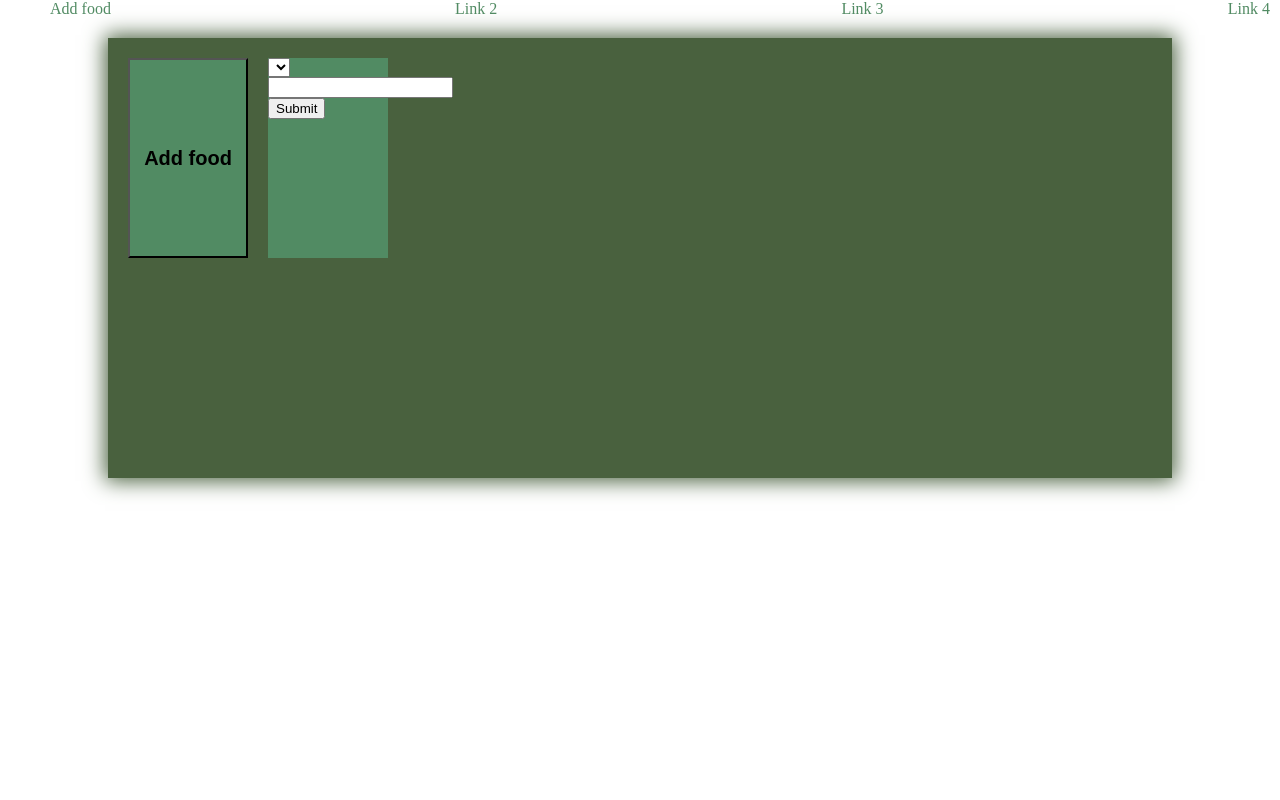
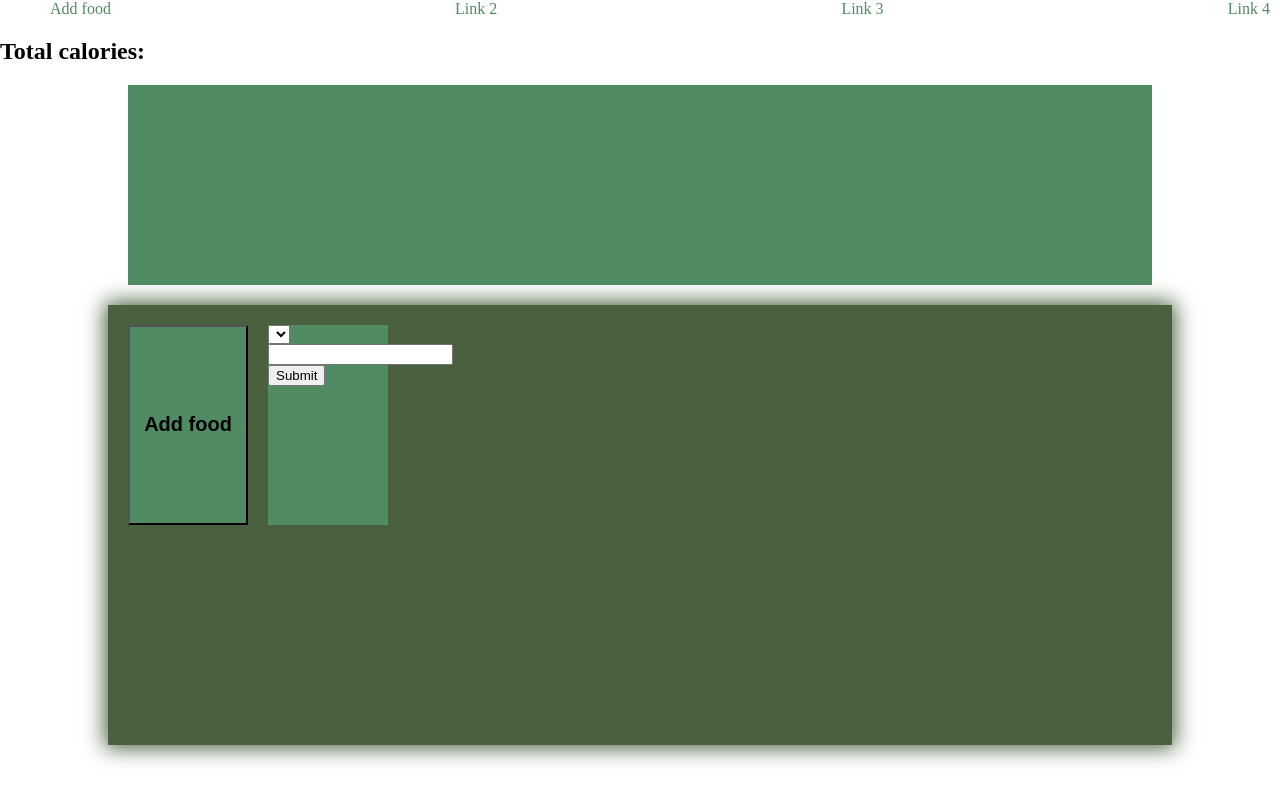
Before and after one commit to joax49/Nutrient-Balancer, a plain HTML site: page index.html in a window 1280 px wide. Both pictures are taken after a click on the button "Add food". Drawn offline with Linux system fonts and the light colour scheme.

Commit message:
Added a display of all the combined nutrients that the user has inputed so far

```diff
--- a/index.html
+++ b/index.html
@@ -15,7 +15,15 @@
                 <li class="nav__item"><a href="" class="nav__link">Link 4</a></li>
             </ul>
         </div>
-        <div id="container">
+        <div id="display-container">
+            <h2 id="full-caloric-display">Total calories: </h2>
+            <div id="full-nutrient-display">
+                <div id="full-carb-display"></div>
+                <div id="full-protein-display"></div>
+                <div id="full-fat-display"></div>
+            </div>
+        </div>
+        <div id="food-managing">
             <div id="adder-btn-box">
                 <button id="food-adder-btn">Add food</button>
             </div>
@@ -23,5 +31,4 @@
     </body>
 
     <script type="module" src="main.js"></script>
-    <script type="module" src="dbManager.js"></script>
 </html>
--- a/scripts/addBox.js
+++ b/scripts/addBox.js
@@ -1,7 +1,19 @@
 import {allFoods} from "../main.js";
 
 //Selecting the HTML elements that the script will use
-const container = document.getElementById("container");
+const container = document.getElementById("food-managing");
+const fullCalorieDisplay = document.getElementById("full-caloric-display");
+const fullCarbDisplay = document.getElementById("full-carb-display");
+const fullProteinDisplay = document.getElementById("full-protein-display");
+const fullFatDisplay = document.getElementById("full-fat-display");
+
+//An object that will contain the total calories, carbs, proteins and fat of the food
+let meal = {
+    calories : 0,
+    carbs : 0,
+    protein : 0,
+    fat : 0
+}
 
 //A function that will add a div that will contain the information of a selected food
 export function addBox() {
@@ -20,6 +32,7 @@ export function addBox() {
 
     let foodQuantiyInput = document.createElement('input');
     foodQuantiyInput.type = 'number';
+    foodQuantiyInput.classList.add('food-quantity-input');
     foodQuantiyInput.required = true;
 
     let submit = document.createElement('input');
@@ -48,6 +61,16 @@ export function addBox() {
         carbContentDisplay.innerHTML = (allFoods[selectedFood].carbohidrates * foodQuantity) / 100;
         proteinContentDisplay.innerHTML = (allFoods[selectedFood].protein * foodQuantity) / 100;
         fatContentDisplay.innerHTML = (allFoods[selectedFood].fat * foodQuantity) / 100;
+
+        meal.calories += Math.round((allFoods[selectedFood].calories * foodQuantity) / 100);
+        meal.carbs += Math.round(allFoods[selectedFood].carbohidrates * foodQuantity) / 100;
+        meal.protein += Math.round((allFoods[selectedFood].protein * foodQuantity) / 100);
+        meal.fat += Math.round((allFoods[selectedFood].fat * foodQuantity) / 100);
+
+        fullCalorieDisplay.innerHTML = "Total calories: "+meal.calories;
+        fullCarbDisplay.innerHTML = meal.carbs;
+        fullProteinDisplay.innerHTML= meal.protein;
+        fullFatDisplay.innerHTML = meal.fat;
     });
 
     //Creating the div that will store the elements
--- a/styles.css
+++ b/styles.css
@@ -1,6 +1,8 @@
 body {
     margin: 0;
 }
+
+/*NAVIGATION BAR*/
 
 #nav {
     margin-bottom: 20px;
@@ -23,7 +25,24 @@ body {
     padding: 10px;
 }
 
-#container {
+/*NUTRITIONAL DISPLAY*/
+
+#full-nutrient-display {
+    width: 80%;
+    height: 200px;
+    display: flex;
+    margin: auto;
+}
+
+#full-nutrient-display div {
+    flex-grow: 1;
+    background-color: #518B63;
+    border: #49613E;
+}
+
+/*FOOD MANAGING*/
+
+#food-managing {
     margin: 20px auto;
     min-height: 400px;
     width: 80%;
```
